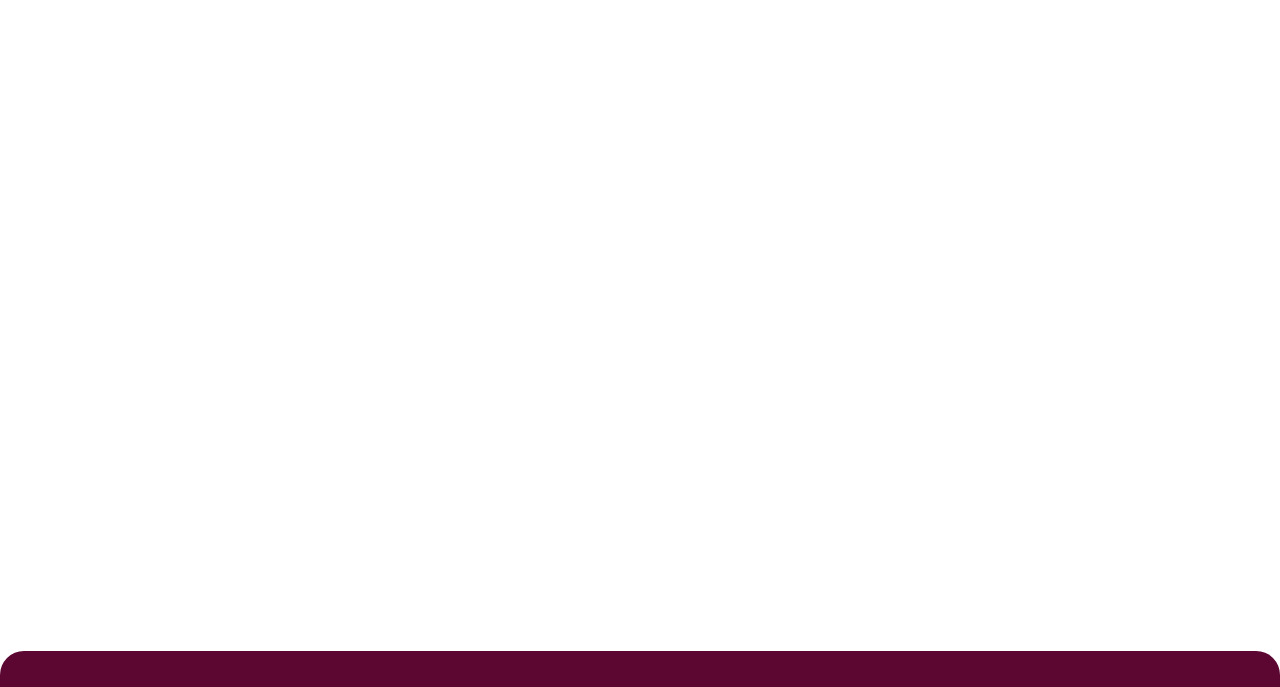
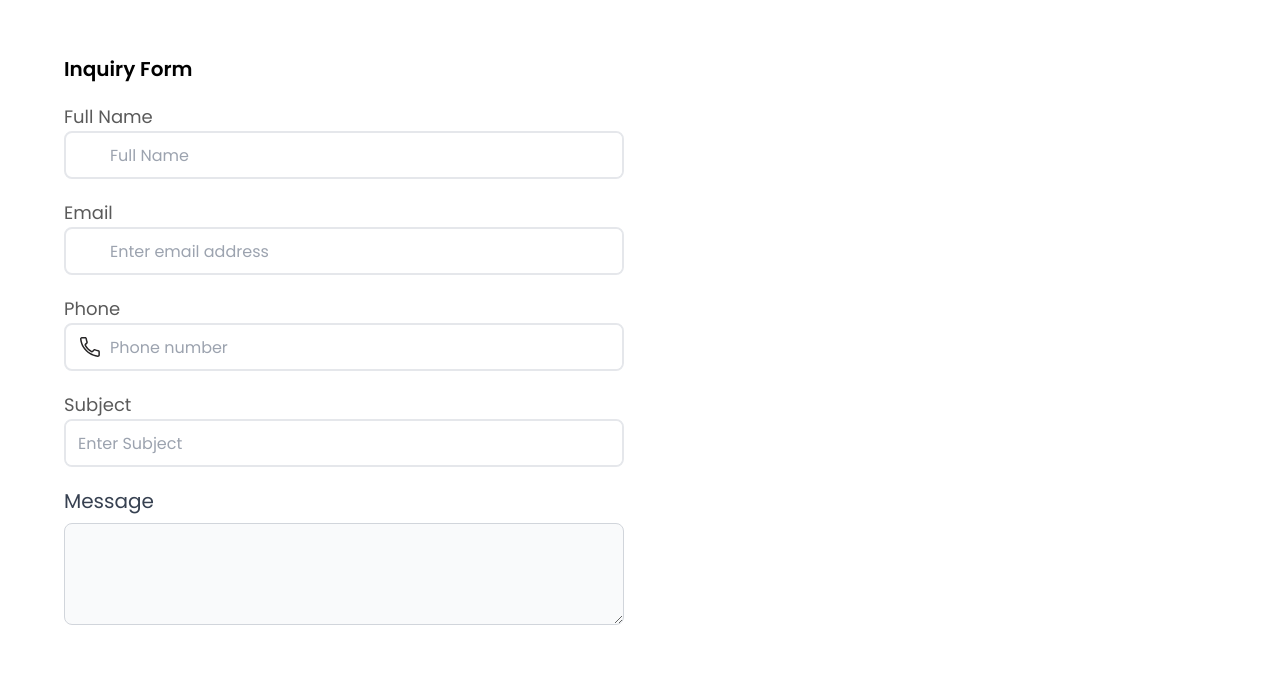
Before and after one commit to adediresolomon234/Swiftwingsv2, a Next.js app: page /contact-us in a window 1280 px wide. Shown: the part 1653-2340 px from the top of the page. Built offline with nearby package versions, Linux system fonts and the light colour scheme.

Commit message:
Update page.js

```diff
--- a/app/contact-us/page.js
+++ b/app/contact-us/page.js
@@ -7,8 +7,8 @@ import Destinationsection from "../../public/images/Destinationsection.png"
 import Serviceexecllence from "../../public/images/Serviceexecllence.png"
 import Safetyfirst from "../../public/images/Safetyfirst.png"
 import team from "../../public/images/team.png"
-import { SWTLocationIcon, SWTCallPhoneIcon, SwMailIcon, SWTFacebookIcon, SWTInstagramIcon, SWTLinkedInIcon, SWTTikTokIcon, SWTTwitterIcon } from "../components/svgs"
-
+import { SWTLocationIcon, SWTCallPhoneIcon, SwMailIcon, SWTFacebookIcon, SWTInstagramIcon, SWTLinkedInIcon, SWTTikTokIcon, SWTTwitterIcon, SwUserIcon } from "../components/svgs"
+import InputField from "../components/shared/InputField";
 
 const AboutUs = () => {
 
@@ -130,11 +130,11 @@ const AboutUs = () => {
                                                     <p className="text-gray-600 text-base" >@swiftwingsjet</p>
                                                 </div>
                                                 <div class="px-12 py-6 flex flex-col items-center text-center bg-gray-100">
-                                                    <SWTLinkedInIcon className="w-12 h-12 mb-6"/>
+                                                    <SWTLinkedInIcon className="w-12 h-12 mb-6" />
                                                     <p className="text-gray-600 text-base" >@swiftwingsjet</p>
                                                 </div>
                                                 <div class="px-12 py-6 flex flex-col items-center text-center bg-gray-100">
-                                                    <SWTTikTokIcon className="w-12 h-12 mb-6"/>
+                                                    <SWTTikTokIcon className="w-12 h-12 mb-6" />
                                                     <p className="text-gray-600 text-base" >@swiftwingsjet</p>
                                                 </div>
                                             </div>
@@ -147,6 +147,60 @@ const AboutUs = () => {
                     </div>
                 </section>
 
+                <section className="py-3">
+                    <div className="m-auto px-6 text-gray-600 md:px-12 xl:px-16">
+                        <div className="text-container">
+                            <div className=" inset-0  items-start justify-start sm:flex-row sm:items-center py-8 px-0 ">
+                                <div className="mr-8  items-start">
+                                    <div className="text-xl md:text-md font-semibold text-black mb-3">Inquiry Form</div>
+                                    <div className="w-1/2 mt-5">
+                                        <InputField
+                                            label={"Full Name"}
+                                            placeholder={"Full Name"}
+                                            startIcon={<SwUserIcon className="text-xl" />}
+
+                                        />
+                                    </div>
+                                    <div className="w-1/2 mt-5">
+                                        <InputField
+                                            label={"Email"}
+                                            placeholder={"Enter email address"}
+                                            startIcon={<SwMailIcon className="text-xl" />}
+
+                                        />
+                                    </div>
+                                    <div className="w-1/2 mt-5">
+                                        <InputField
+                                            label={"Phone"}
+                                            placeholder={"Phone number"}
+                                            startIcon={<SWTCallPhoneIcon className="text-xl" />}
+
+                                        />
+                                    </div>
+                                    <div className="w-1/2 mt-5">
+                                        <InputField
+                                            label={"Subject"}
+                                            placeholder={"Enter Subject"}
+
+
+                                        />
+                                    </div>
+                                    <div class="w-1/2 mt-5 flex">
+
+                                        <div class="flex-1">
+                                            <div>
+                                                <label for="message" class="block text-xl mb-2 text-gray-700">Message</label>
+                                                <textarea id="message" rows="4" class="block p-2.5 w-full text-sm text-gray-900 bg-gray-50 rounded-lg border border-gray-300"/>
+                                          </div>
+
+                                        </div>
+                                    </div>
+
+                                </div>
+                            </div>
+                        </div>
+                    </div>
+                </section>
 
                 <section className="py-16">
                     {/* <div class="py-12">
```
